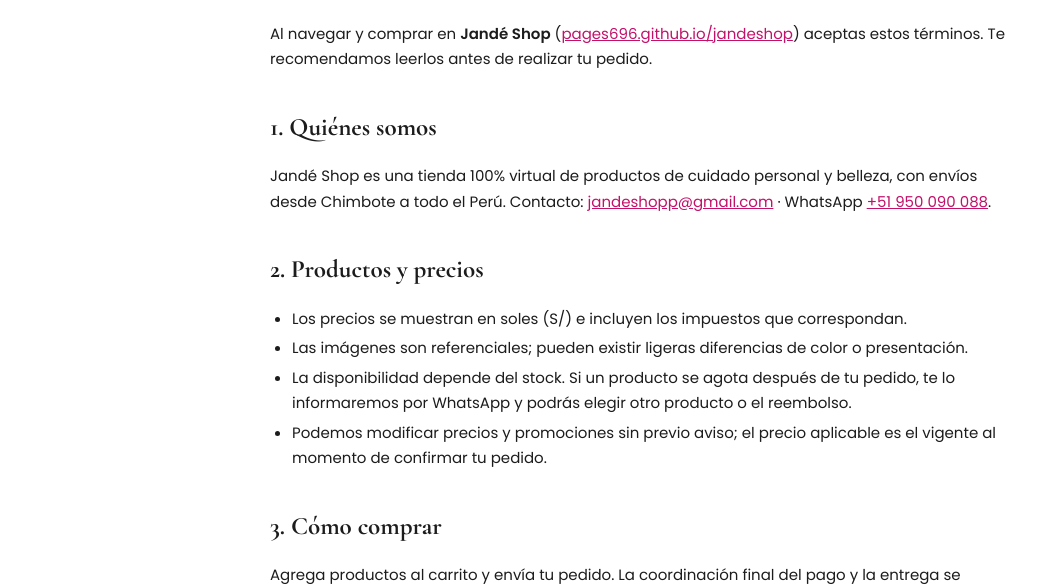
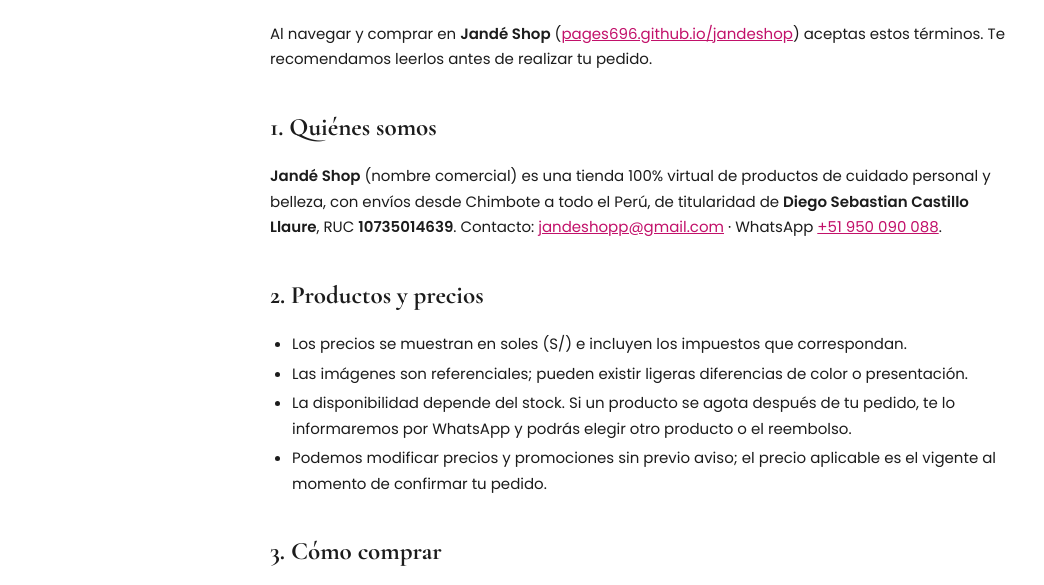
Before and after one commit to pages696/jandeshop, a plain HTML site: page terminos.html in a window 1280 px wide. Shown: the part 194-779 px from the top of the page, without its empty margins (0-1044 px from the left). Drawn offline with nearby package versions, Linux system fonts and the light colour scheme.

Commit message:
Add files via upload

```diff
--- a/terminos.html
+++ b/terminos.html
@@ -38,7 +38,7 @@
   <p>Al navegar y comprar en <b>Jandé Shop</b> (<a href="https://pages696.github.io/jandeshop/">pages696.github.io/jandeshop</a>) aceptas estos términos. Te recomendamos leerlos antes de realizar tu pedido.</p>
 
   <h2>1. Quiénes somos</h2>
-  <p>Jandé Shop es una tienda 100% virtual de productos de cuidado personal y belleza, con envíos desde Chimbote a todo el Perú. Contacto: <a href="mailto:jandeshopp@gmail.com">jandeshopp@gmail.com</a> · WhatsApp <a href="https://wa.me/51950090088">+51 950 090 088</a>.</p>
+  <p><b>Jandé Shop</b> (nombre comercial) es una tienda 100% virtual de productos de cuidado personal y belleza, con envíos desde Chimbote a todo el Perú, de titularidad de <b>Diego Sebastian Castillo Llaure</b>, RUC <b>10735014639</b>. Contacto: <a href="mailto:jandeshopp@gmail.com">jandeshopp@gmail.com</a> · WhatsApp <a href="https://wa.me/51950090088">+51 950 090 088</a>.</p>
 
   <h2>2. Productos y precios</h2>
   <ul>
```
